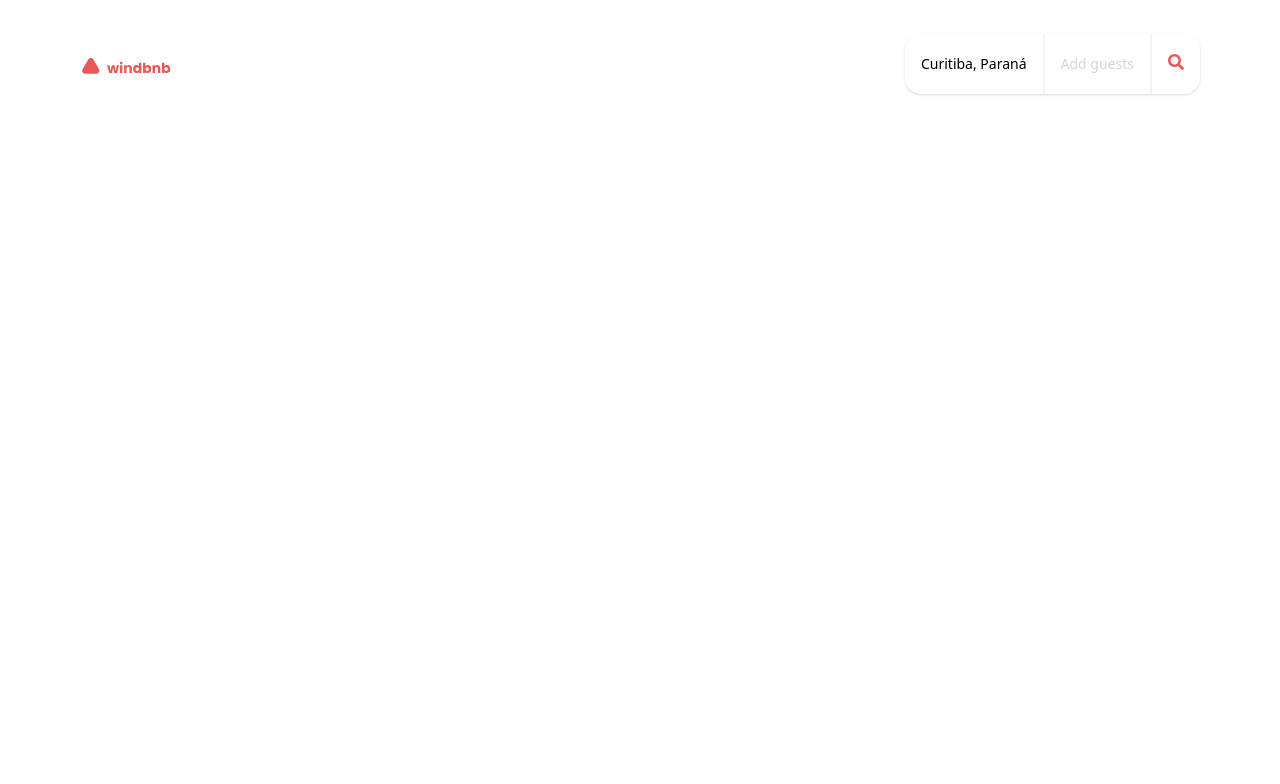
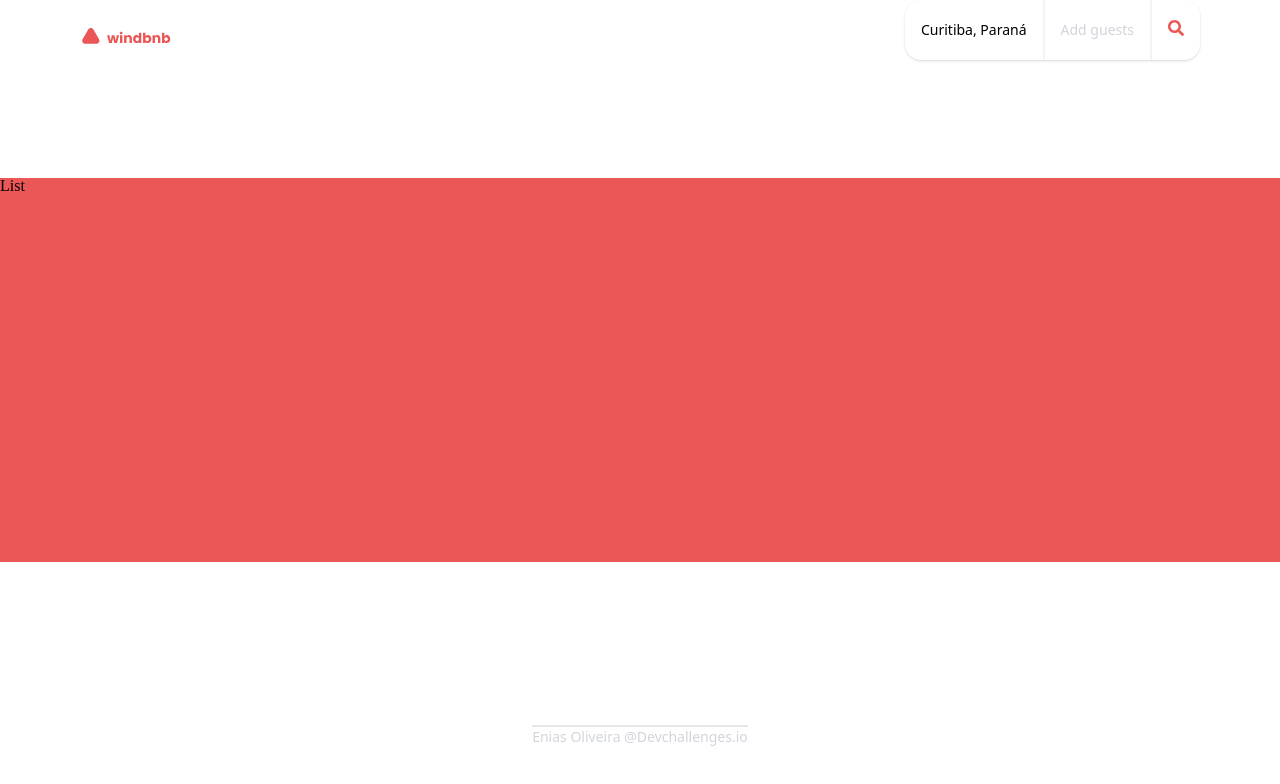
Before and after one commit to enias-oliveira/windbnb, a React (Create React App) app: page /places in a window 1280 px wide. Shown: the top 784 px of the page. Built offline with nearby package versions, Linux system fonts and the light colour scheme.

Commit message:
style: refactors home page code

```diff
--- a/src/components/atoms/icons/index.jsx
+++ b/src/components/atoms/icons/index.jsx
@@ -7,7 +7,7 @@ export const Logo = () => {
     <>
       <Link to="/">
         <LogoSVG
-          className="ml-2 md:ml-20
+          className="ml-2 md:ml-20 cursor-pointer transform hover:scale-105
       "
         />
       </Link>
--- a/src/components/molecules/credits/index.jsx
+++ b/src/components/molecules/credits/index.jsx
@@ -2,7 +2,7 @@ import FooterText from "../../atoms/text/footer-text";
 
 const Credits = () => {
   return (
-    <footer className=" w-full h-1/6 flex justify-center items-center">
+    <footer className=" w-full h-32 flex justify-center items-center">
       <FooterText>Enias Oliveira @Devchallenges.io</FooterText>
     </footer>
   );
--- a/src/components/molecules/filter/index.jsx
+++ b/src/components/molecules/filter/index.jsx
@@ -13,8 +13,8 @@ const Filter = () => {
 
   return (
     <div
-      className="flex  shadow rounded-2xl mx-6 md:mr-20
-    transform hover:scale-110 cursor-pointer
+      className="flex  shadow rounded-2xl mx-6 mb-2 md:mr-20
+    transform hover:scale-105 cursor-pointer self-center
     "
     >
       <div className="px-4 py-5 border-solid border-gray-100 border-r-2">
@@ -23,7 +23,7 @@ const Filter = () => {
       <div className="px-4 py-5">
         <FilterLabel placeholder={placeholderGuest}>{guest}</FilterLabel>
       </div>
-      <div className="px-4 py-5 border-solid border-l-2 border-gray-100">
+      <div className=" px-4 py-5 border-solid border-l-2 border-gray-100">
         <SearchIcon />
       </div>
     </div>
--- a/src/components/organisms/banner/index.jsx
+++ b/src/components/organisms/banner/index.jsx
@@ -4,7 +4,7 @@ import Filter from "../../molecules/filter";
 const Banner = () => {
   return (
     <header
-      className="relative h-32 w-screen flex flex-col justify-around items-between
+      className="relative h-1/6 w-screen flex flex-col justify-around items-between
     md:flex-row md:items-center md:justify-between
     "
     >
--- a/src/components/organisms/hero/index.jsx
+++ b/src/components/organisms/hero/index.jsx
@@ -4,7 +4,7 @@ import HeroCall from "../../atoms/text/hero-call";
 const Hero = () => {
   return (
     <main
-      className="relative h-2/3 w-screen bg-hero-image bg-center bg-cover
+      className="relative h-5/6 w-screen bg-hero-image bg-center bg-cover
     "
     >
       <section className="absolute top-1/3 mx-4">
--- /dev/null
+++ b/src/components/organisms/list/index.jsx
@@ -0,0 +1,5 @@
+const List = () => {
+  return <main className="relative h-96 w-screen bg-wine-red">List</main>;
+};
+
+export default List;
--- a/src/pages/home/index.jsx
+++ b/src/pages/home/index.jsx
@@ -4,9 +4,11 @@ import Hero from "../../components/organisms/hero";
 
 const Home = () => {
   return (
-    <div className="absolute h-screen w-screen flex flex-col">
-      <Banner />
-      <Hero />
+    <div className="absolute h-auto w-screen flex flex-col">
+      <div className="relative h-screen w-screen">
+        <Banner />
+        <Hero />
+      </div>
       <Credits />
     </div>
   );
--- a/src/pages/places/index.jsx
+++ b/src/pages/places/index.jsx
@@ -1,9 +1,15 @@
 import Banner from "../../components/organisms/banner";
+import Credits from "../../components/molecules/credits";
+import List from "../../components/organisms/list";
 
 const Places = () => {
   return (
     <>
-      <Banner />
+      <div className="absolute min-h-screen h-auto w-screen flex flex-col justify-between  ">
+        <Banner />
+        <List />
+        <Credits className=" bottom-0 h-10 " />
+      </div>
     </>
   );
 };
```
